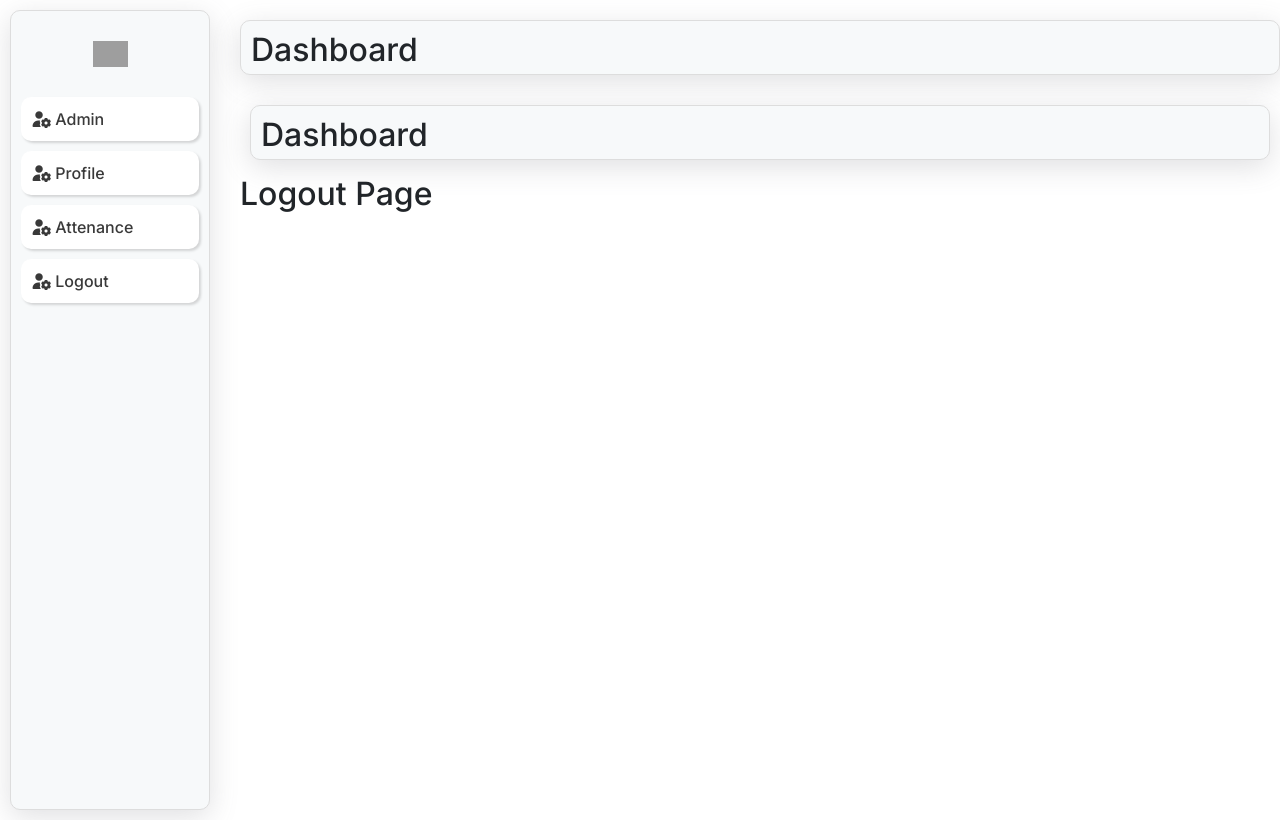
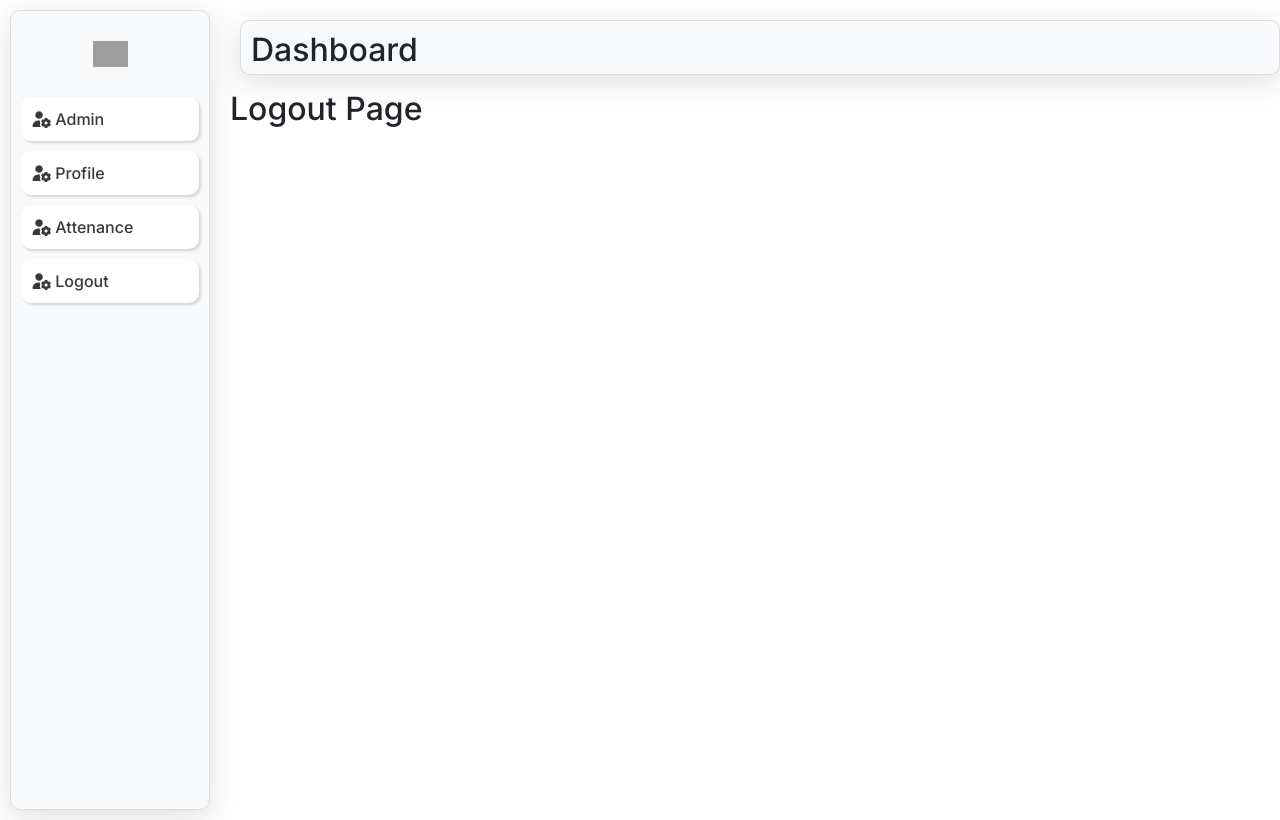
Before and after one commit to ParthibanSenthilkumar/UserDashbroadReact, a React (Vite) app: page /dashboard/logout in a window 1280 px wide. Built offline with nearby package versions, Linux system fonts and the light colour scheme; grey boxes are pictures that could not be loaded.

Commit message:
sidebar error solved
sidebar error solved

```diff
--- a/package.json
+++ b/package.json
@@ -10,7 +10,7 @@
     "preview": "vite preview"
   },
   "dependencies": {
-    "axios": "^1.13.6",
+    "axios": "^1.14.0",
     "bootstrap": "^5.3.8",
     "firebase": "^12.10.0",
     "leaflet": "^1.9.4",
--- a/src/Components/Sidebar.jsx
+++ b/src/Components/Sidebar.jsx
@@ -38,10 +38,6 @@ const Sidebar = () => {
             </li>
         </ul>
     </div>
-      < div className="main">
-        <div className="topbar">
-          <h2>Dashboard</h2>
-        </div>
         <div className="main">
           <div className="topbar">
             <h2>Dashboard</h2>
@@ -52,7 +48,6 @@ const Sidebar = () => {
           </div>
         </div>
       </div>
-    </div>
     </>
   )
 }
```
Also changed, not shown: 1 other file (tests, documents, lock files or other folders).
